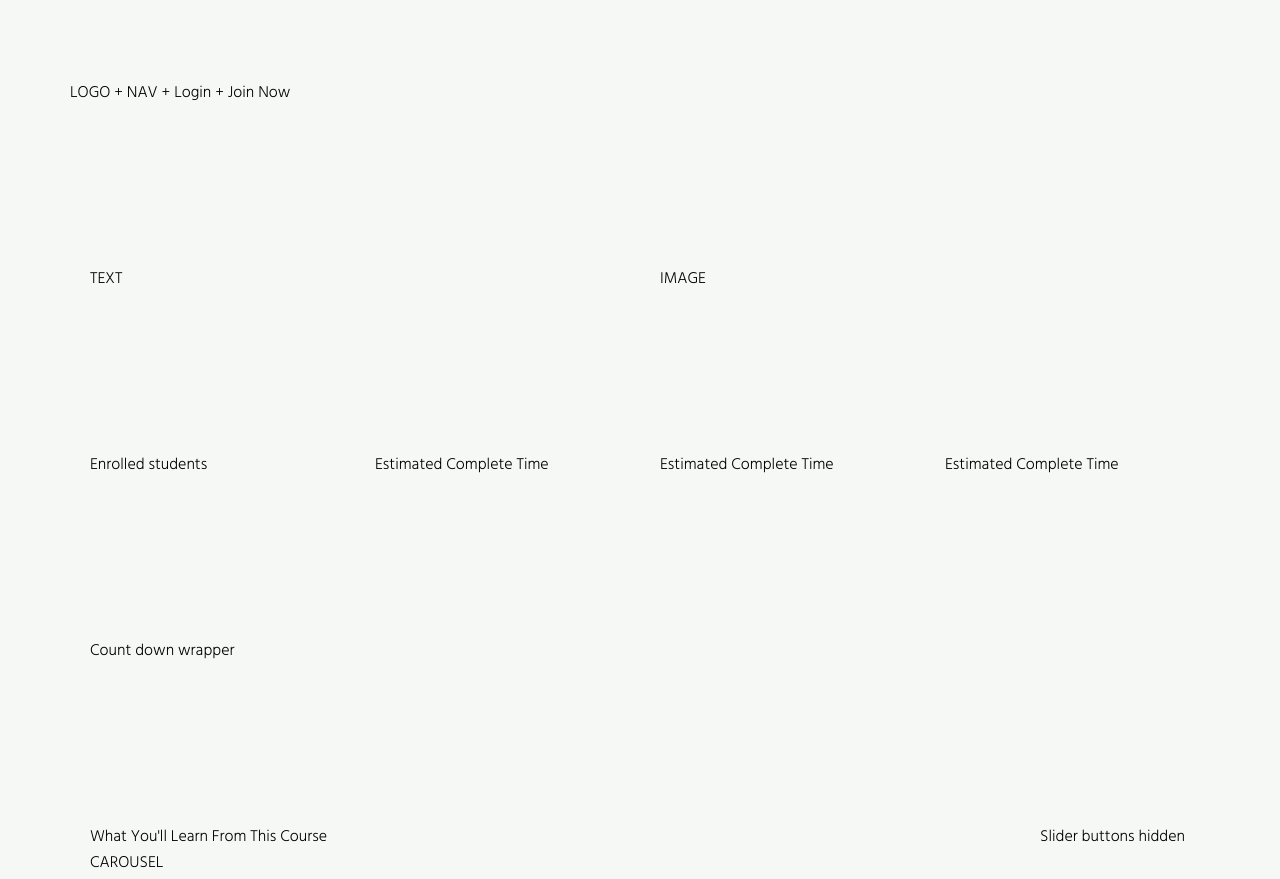
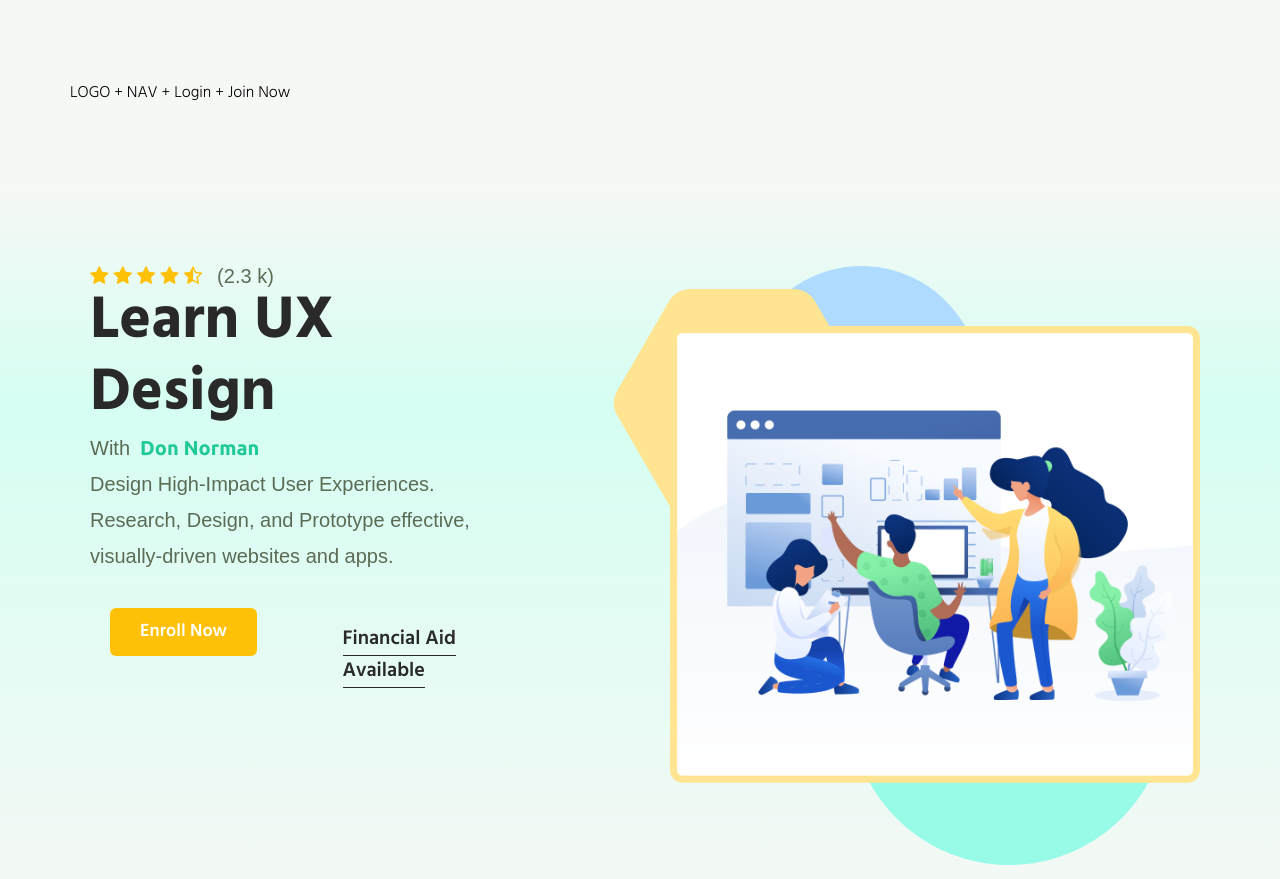
Before and after one commit to front-end-by-rimantas/25-grupe-portfolio-docland, a website: page index.html in a window 1280 px wide. Shown: the top 879 px of the page. Drawn offline with Linux system fonts and the light colour scheme; a web font is replaced by a local one.

Commit message:
hero html update star rating and images

```diff
--- a/index.html
+++ b/index.html
@@ -18,20 +18,42 @@
     </header>
     <!-- HEADER END -->
 
-    <!-- HERO START -->
-    <div class="container">
-        <div class="row">
-            <div class="col-12 col-lg-5">
-            TEXT
+  <!-- HERO START -->
+  <div class="container hero-bg">
+    <div class="row">
+        <div class="col-12 col-lg-5 col-xl-5">
+            <div class="star-style">
+                <i class="fa fa-star" aria-hidden="true" ></i>
+                <i class="fa fa-star" aria-hidden="true"></i>
+                <i class="fa fa-star" aria-hidden="true"></i>
+                <i class="fa fa-star" aria-hidden="true"></i>
+                <i class="fa fa-star-half-o" aria-hidden="true"></i>
+                <span class="star-text">(2.3 k)</span>
             </div>
-            <div class="col-12 col-lg-6 ml-lg-1">
-            IMAGE
+            <h2 class="title1">Learn UX Design</h2>
+            <h3 class="author">With<span>Don Norman</span></h3>
+            <p class="paragraph">Design High-Impact User Experiences. Research, Design, and Prototype effective, visually-driven websites and apps.</p>
+            <div class="row">
+                <div class="col-12 col-sm-6 col-lg-12 col-xl-6">
+                    <div class="btn">Enroll Now</div>
+                </div>
+                <div class="col-12 col-sm-12 col-lg-12 col-xl-6 bottom-text-link">
+                     <a href="#"> Financial Aid Available </a>
+                </div>
             </div>
+        </div>
+        <div class="col-12 col-lg-6 ml-lg-1 col-xl-6 ml-xl-1">
+            <div class="hero-img-parent">
+                <img class="hero-img-other-1" src="./img/hero/other-img-hero-1.png" alt="hero other image 1"> </img>
+                <img class="hero-img-other-2" src="./img/hero/other-img-hero-2.png" alt="hero other image 2"> </img>
+                <img class="hero-img-main" src="./img/hero/main-hero.png" alt="hero main image"> </img>
 
+            </div>
         </div>
     </div>
+</div>
 
-    <!-- HERO END -->
+<!-- HERO END -->
 
     <!-- ROW WITH COUNTERS START -->
     <div class="container">
```
